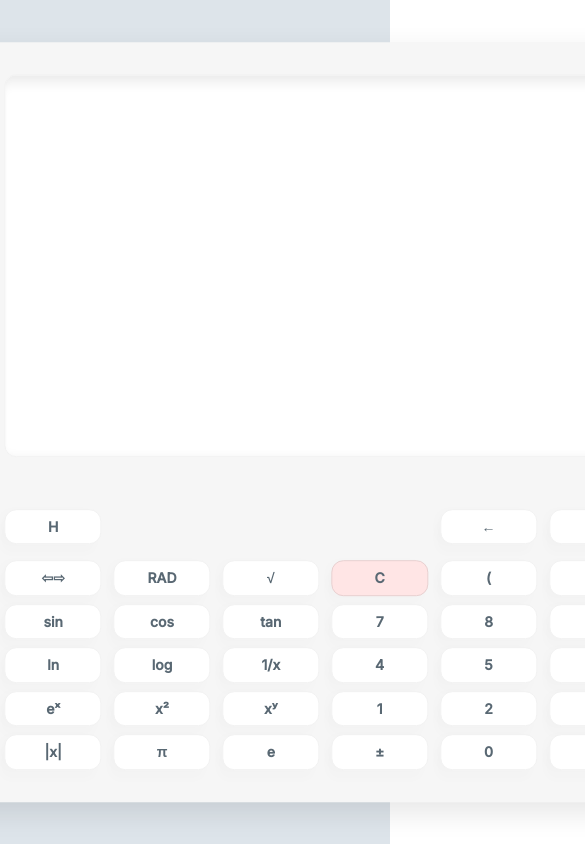
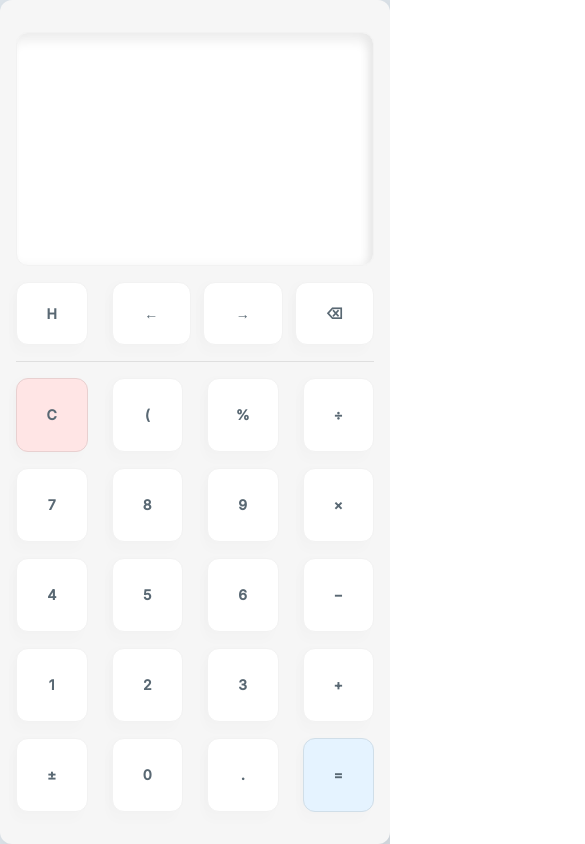
Before and after one commit to aivanchenk/react-calcx, a React (Vite) app: page / in a window 390 px wide. Shown: the top 844 px of the page, 585 px wide, since content can reach past the window. Built offline with nearby package versions, Linux system fonts and the light colour scheme.

Commit message:
add responsiveness

```diff
--- a/package.json
+++ b/package.json
@@ -10,6 +10,7 @@
     "preview": "vite preview"
   },
   "dependencies": {
+    "classnames": "^2.5.1",
     "react": "^19.1.0",
     "react-dom": "^19.1.0"
   },
--- a/src/app.scss
+++ b/src/app.scss
@@ -19,15 +19,18 @@ body {
     background: $color-base-gray;
     box-shadow: 10px 10px 29px 0px rgba(0, 0, 0, 0.1);
     border-radius: 12px;
-    height: 90vh;
+    height: 90%;
+    max-width: 90%;
     aspect-ratio: 4 / 2.5;
 
     position: absolute;
     top: 50%;
     left: 50%;
     transform: translate(-50%, -50%);
+
+    @include breakpoint(sm) {
+      height: 100%;
+      max-width: 100%;
+    }
   }
 }
-
-.infoPanel {
-}
--- a/src/components/Button/Button.tsx
+++ b/src/components/Button/Button.tsx
@@ -1,30 +1,25 @@
 import type { ReactElement } from "react";
+import clsx from "classnames";
 import styles from "./styles.module.scss";
 
 export interface buttonProps {
   dataKey: string;
   content: string | ReactElement;
   onClick?: React.MouseEventHandler<HTMLButtonElement>;
-  primary?: "red" | "blue" | undefined;
+  className?: string;
 }
 
 export default function Button({
   dataKey,
   content,
   onClick,
-  primary,
+  className,
 }: buttonProps) {
   return (
     <button
       data-key={dataKey}
       onClick={onClick}
-      className={`${styles.button} ${
-        primary === "red"
-          ? styles.primaryRed
-          : primary === "blue"
-          ? styles.primaryBlue
-          : null
-      }`}
+      className={clsx(styles.button, className && styles[className])}
     >
       {content}
     </button>
--- a/src/components/Button/styles.module.scss
+++ b/src/components/Button/styles.module.scss
@@ -25,4 +25,10 @@
     background: #efefef;
     border: 1px solid rgb(209, 209, 209);
   }
+
+  &.scientific {
+    @include breakpoint(sm) {
+      display: none;
+    }
+  }
 }
--- a/src/components/Display/styles.module.scss
+++ b/src/components/Display/styles.module.scss
@@ -21,4 +21,8 @@
     word-break: keep-all;
     overflow-wrap: anywhere;
   }
+
+  @include breakpoint(sm) {
+    height: 30%;
+  }
 }
--- a/src/components/Keypad/Keypad.tsx
+++ b/src/components/Keypad/Keypad.tsx
@@ -41,12 +41,12 @@ export default function Keypad({ valueState }: KeyProps) {
         </div>
       </div>
       <div className={styles.grid}>
-        {buttonList.map(({ dataKey, content, primary }) => (
+        {buttonList.map(({ dataKey, content, className }) => (
           <Button
             dataKey={dataKey}
             content={content}
             onClick={() => handleClick(dataKey)}
-            primary={primary}
+            className={className}
             key={dataKey}
           ></Button>
         ))}
--- a/src/components/Keypad/data.ts
+++ b/src/components/Keypad/data.ts
@@ -4,47 +4,47 @@ type Key = Omit<buttonProps, "onClick">;
 
 export const buttonList: Key[] = [
   // ───────────── 1st row ─────────────
-  { dataKey: "⇦⇨", content: "⇦⇨" },
-  { dataKey: "RAD", content: "RAD" },
-  { dataKey: "√", content: "√" },
-  { dataKey: "C", content: "C", primary: "red" },
+  { dataKey: "⇦⇨", content: "⇦⇨", className: "scientific" },
+  { dataKey: "RAD", content: "RAD", className: "scientific" },
+  { dataKey: "√", content: "√", className: "scientific" },
+  { dataKey: "C", content: "C", className: "primaryRed" },
   { dataKey: "(", content: "(" },
   { dataKey: "%", content: "%" },
   { dataKey: "÷", content: "÷" },
 
   // ───────────── 2nd row ─────────────
-  { dataKey: "sin", content: "sin" },
-  { dataKey: "cos", content: "cos" },
-  { dataKey: "tan", content: "tan" },
+  { dataKey: "sin", content: "sin", className: "scientific" },
+  { dataKey: "cos", content: "cos", className: "scientific" },
+  { dataKey: "tan", content: "tan", className: "scientific" },
   { dataKey: "7", content: "7" },
   { dataKey: "8", content: "8" },
   { dataKey: "9", content: "9" },
   { dataKey: "×", content: "×" },
 
   // ───────────── 3rd row ─────────────
-  { dataKey: "ln", content: "ln" },
-  { dataKey: "log", content: "log" },
-  { dataKey: "1/x", content: "1/x" },
+  { dataKey: "ln", content: "ln", className: "scientific" },
+  { dataKey: "log", content: "log", className: "scientific" },
+  { dataKey: "1/x", content: "1/x", className: "scientific" },
   { dataKey: "4", content: "4" },
   { dataKey: "5", content: "5" },
   { dataKey: "6", content: "6" },
   { dataKey: "−", content: "−" },
 
   // ───────────── 4th row ─────────────
-  { dataKey: "eˣ", content: "eˣ" },
-  { dataKey: "x²", content: "x²" },
-  { dataKey: "xʸ", content: "xʸ" },
+  { dataKey: "eˣ", content: "eˣ", className: "scientific" },
+  { dataKey: "x²", content: "x²", className: "scientific" },
+  { dataKey: "xʸ", content: "xʸ", className: "scientific" },
   { dataKey: "1", content: "1" },
   { dataKey: "2", content: "2" },
   { dataKey: "3", content: "3" },
   { dataKey: "+", content: "+" },
 
   // ───────────── 5th row ─────────────
-  { dataKey: "|x|", content: "|x|" },
-  { dataKey: "π", content: "π" },
-  { dataKey: "e", content: "e" },
+  { dataKey: "|x|", content: "|x|", className: "scientific" },
+  { dataKey: "π", content: "π", className: "scientific" },
+  { dataKey: "e", content: "e", className: "scientific" },
   { dataKey: "±", content: "±" },
   { dataKey: "0", content: "0" },
   { dataKey: ".", content: "." },
-  { dataKey: "=", content: "=", primary: "blue" },
+  { dataKey: "=", content: "=", className: "primaryBlue" },
 ];
--- a/src/components/Keypad/styles.module.scss
+++ b/src/components/Keypad/styles.module.scss
@@ -1,14 +1,41 @@
+@use "../../variables.scss" as *;
+
 .keypad {
   display: flex;
   flex-direction: column;
-  gap: 16px;
+  flex: 1;
 }
 
 .grid,
 .controls {
   display: grid;
   grid-template-columns: repeat(7, 1fr);
+  grid-auto-rows: 1fr;
   grid-gap: 8px 12px;
+
+  @include breakpoint(sm) {
+    grid-template-columns: repeat(4, 1fr);
+    grid-gap: 16px 24px;
+  }
+}
+
+.controls {
+  border-bottom: 1px solid rgb(223, 223, 223);
+  padding-bottom: 16px;
+  height: 20%;
+
+  @include breakpoint(sm) {
+    height: 15%;
+  }
+}
+
+.grid {
+  padding-top: 16px;
+  height: 80%;
+
+  @include breakpoint(sm) {
+    height: 85%;
+  }
 }
 
 .position {
@@ -16,4 +43,8 @@
   display: grid;
   grid-template-columns: repeat(3, 1fr);
   gap: 12px;
+
+  @include breakpoint(sm) {
+    grid-column: 2 / -1;
+  }
 }
--- a/src/pages/CalcCard/styles.module.scss
+++ b/src/pages/CalcCard/styles.module.scss
@@ -6,6 +6,10 @@
   height: 100%;
   padding: 32px 48px;
   gap: 48px;
+
+  @include breakpoint(md) {
+    padding: 32px 16px;
+  }
 }
 
 .infoPanel {
@@ -14,6 +18,10 @@
   display: flex;
   flex-direction: column;
   justify-content: space-between;
+
+  @include breakpoint(md) {
+    display: none;
+  }
 }
 
 .calcPanel {
@@ -22,4 +30,9 @@
   flex-direction: column;
   justify-content: space-between;
   gap: 16px;
+
+  @include breakpoint(md) {
+    width: 100%;
+    gap: 16px;
+  }
 }
--- a/src/variables.scss
+++ b/src/variables.scss
@@ -21,3 +21,21 @@ $shadow-soft: 1px -2px 18px 1px rgba(0, 0, 0, 0.05);
 @import url("https://fonts.googleapis.com/css2?family=Poppins:wght@600;700&family=Inter:wght@400;500&display=swap");
 $font-heading: "Poppins", sans-serif;
 $font-body: "Inter", sans-serif;
+
+// Mixins
+
+@mixin breakpoint($point) {
+  @if $point == sm {
+    @media (max-width: 600px) {
+      @content;
+    }
+  } @else if $point == md {
+    @media (max-width: 900px) {
+      @content;
+    }
+  } @else if $point == lg {
+    @media (max-width: 1200px) {
+      @content;
+    }
+  }
+}
```
Also changed, not shown: 1 other file (tests, documents, lock files or other folders).
